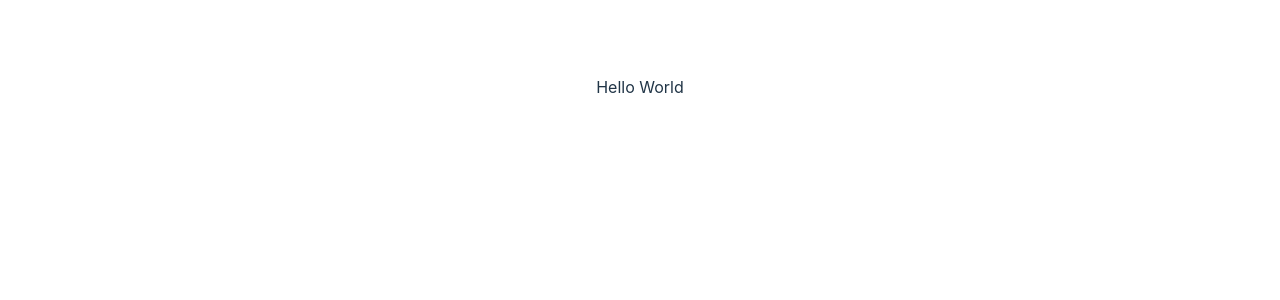
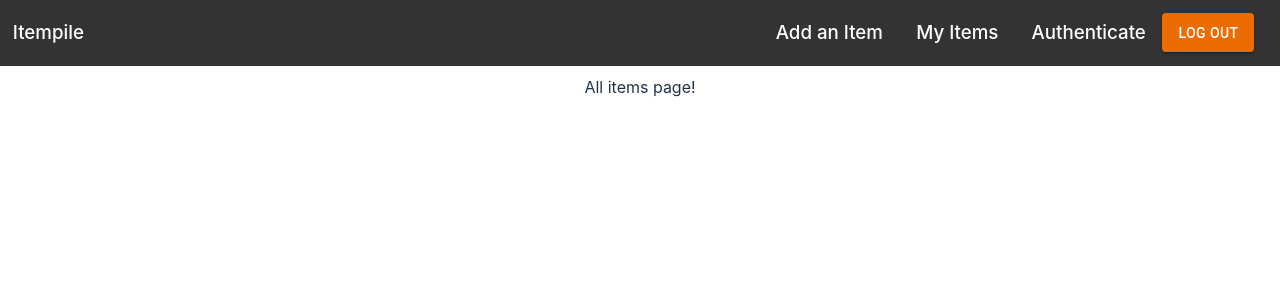
Before and after one commit to ArtoLaitinen/itempile, a React (Vite) app in the folder client/: page / in a window 1280 px wide. Shown: the top 300 px of the page. Built offline with nearby package versions, Linux system fonts and the light colour scheme.

Commit message:
added router to app.jsx
the router renders rootlayout everytime and has children that have a path. The all items page is the index page

```diff
--- a/client/src/App.jsx
+++ b/client/src/App.jsx
@@ -1,8 +1,20 @@
 import React from "react";
+import { RouterProvider, createBrowserRouter } from "react-router-dom";
+import RootLayout from "./pages/RootLayout";
+import AllItemsPage from "./pages/AllItemsPage";
+
 import "./App.css";
 
 function App() {
-  return <div>Hello World</div>;
+  const router = createBrowserRouter([
+    {
+      path: "/",
+      element: <RootLayout />,
+      children: [{ index: true, element: <AllItemsPage /> }],
+    },
+  ]);
+
+  return <RouterProvider router={router} />;
 }
 
 export default App;
```
